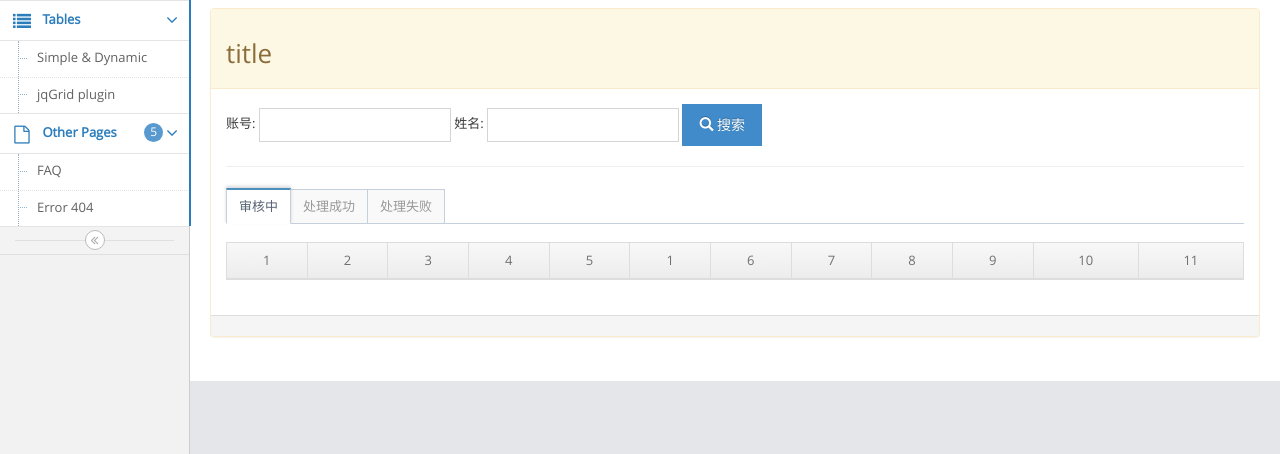
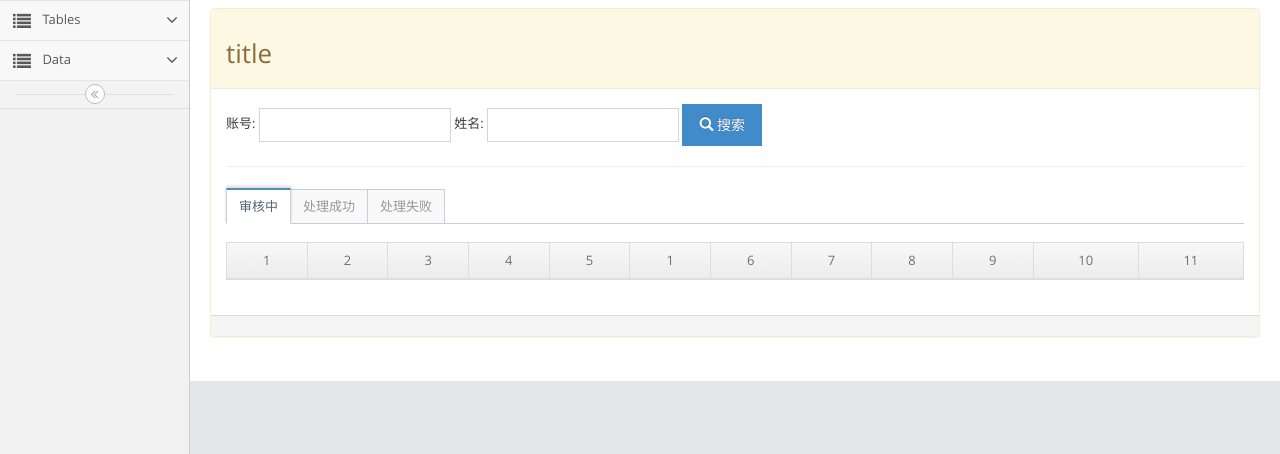
Before and after one commit to yanyu2333/yii2-ace, a PHP site: template home/views/site/index.php in a window 1280 px wide. Shown: the part 45-499 px from the top of the page. Run offline with PHP 8.4, Linux system fonts and the light colour scheme; the template is opened without the code that fills it, so the values that code supplies are empty.

Commit message:
fix view

```diff
--- a/home/views/layouts/main.php
+++ b/home/views/layouts/main.php
@@ -102,7 +102,7 @@ $this->beginPage();
             try{ace.settings.loadState('sidebar')}catch(e){}
         </script>
         <ul class="nav nav-list">
-            <li class="active open">
+            <li class="">
                 <a href="#" class="dropdown-toggle">
                     <i class="menu-icon fa fa-list"></i>
                     <span class="menu-text"> Tables </span>
@@ -113,43 +113,39 @@ $this->beginPage();
                     <li class="">
                         <a href="111">
                             <i class="menu-icon fa fa-caret-right"></i>
-                            Simple &amp; Dynamic
+                            table1
                         </a>
                         <b class="arrow"></b>
                     </li>
                     <li class="">
                         <a href="/index.php/site/index">
                             <i class="menu-icon fa fa-caret-right"></i>
-                            jqGrid plugin
+                            table2
                         </a>
                         <b class="arrow"></b>
                     </li>
                 </ul>
             </li>
-            <li class="active open">
+            <li class="">
                 <a href="#" class="dropdown-toggle">
-                    <i class="menu-icon fa fa-file-o"></i>
-                    <span class="menu-text">
-								Other Pages
-								<span class="badge badge-primary">5</span>
-							</span>
+                    <i class="menu-icon fa fa-list"></i>
+                    <span class="menu-text"> Data </span>
                     <b class="arrow fa fa-angle-down"></b>
                 </a>
                 <b class="arrow"></b>
                 <ul class="submenu">
                     <li class="">
-                        <a href="/index.php/site2/index">
+                        <a href="111">
                             <i class="menu-icon fa fa-caret-right"></i>
-                            FAQ
+                            data 1
                         </a>
                         <b class="arrow"></b>
                     </li>
                     <li class="">
-                        <a href="error-404.html">
+                        <a href="/index.php/site2/index">
                             <i class="menu-icon fa fa-caret-right"></i>
-                            Error 404
+                            data 2
                         </a>
-
                         <b class="arrow"></b>
                     </li>
                 </ul>
```
